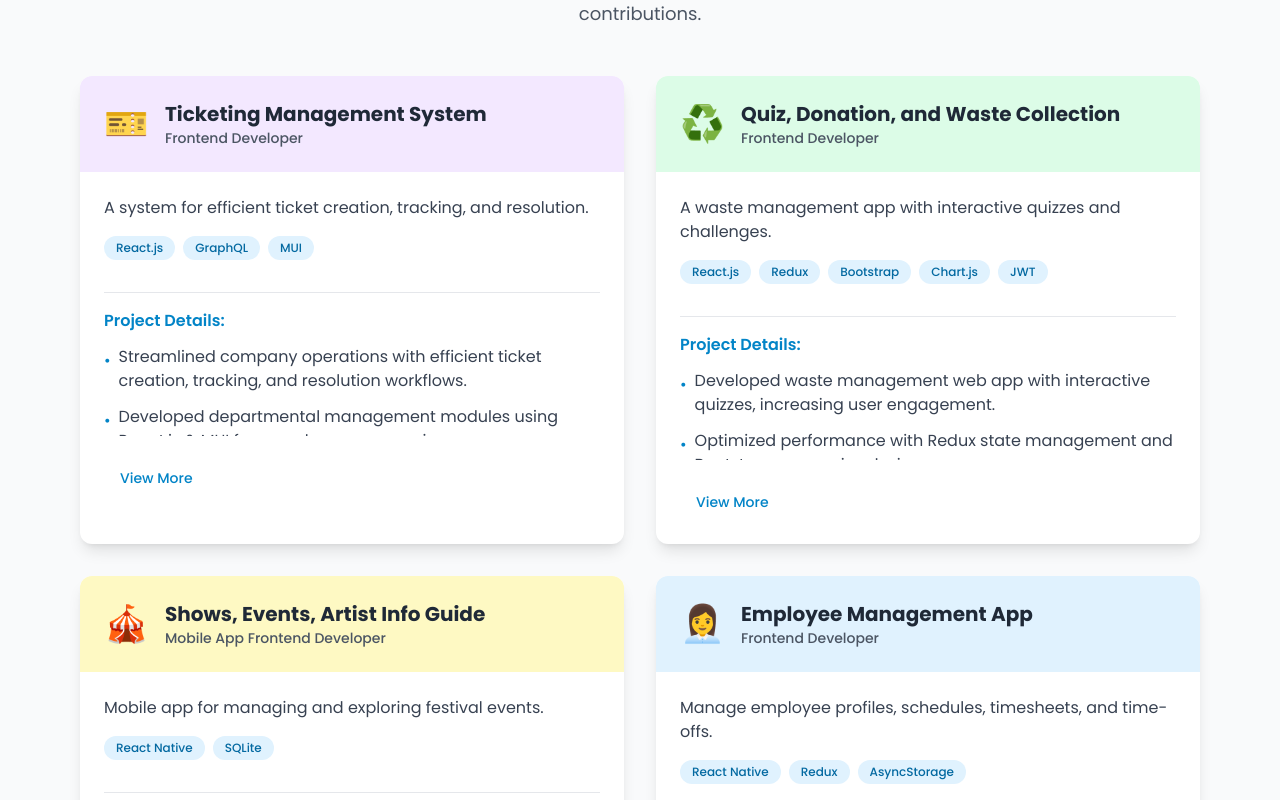
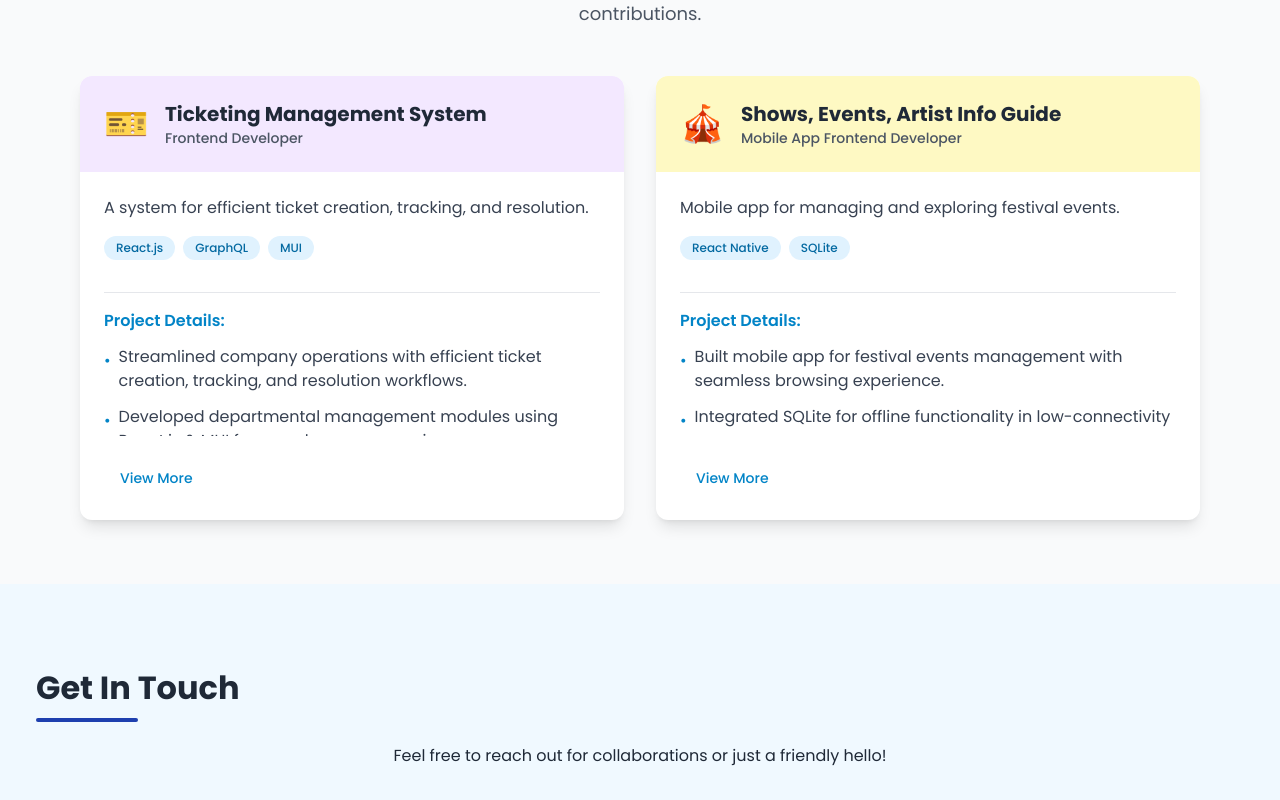
Before and after one commit to ikarthi2108/Portfolio_Karthikeyan, a React (Vite) app: page / in a window 1280 px wide. Shown: the part 2540-3340 px from the top of the page. Built offline with nearby package versions, Linux system fonts and the light colour scheme.

Commit message:
Update Projects.jsx

```diff
--- a/src/components/Projects.jsx
+++ b/src/components/Projects.jsx
@@ -25,21 +25,6 @@ const Projects = ({ darkMode }) => {
       accentColor: "bg-purple-100 dark:bg-purple-900"
     },
     {
-      title: "Quiz, Donation, and Waste Collection",
-      shortDescription: "A waste management app with interactive quizzes and challenges.",
-      fullDescription: [
-        "Developed waste management web app with interactive quizzes, increasing user engagement.",
-        "Optimized performance with Redux state management and Bootstrap responsive design.",
-        "Integrated RESTful APIs for dynamic content delivery and seamless communication.",
-        "Implemented secure authentication and role-based access control using JWT."
-      ],
-      role: "Frontend Developer",
-      technologies: ["React.js", "Redux", "Bootstrap", "Chart.js", "JWT"],
-      showLinks: false,
-      icon: "♻️",
-      accentColor: "bg-green-100 dark:bg-green-900"
-    },
-    {
       title: "Shows, Events, Artist Info Guide",
       shortDescription: "Mobile app for managing and exploring festival events.",
       fullDescription: [
@@ -53,21 +38,6 @@ const Projects = ({ darkMode }) => {
       icon: "🎪",
       accentColor: "bg-yellow-100 dark:bg-yellow-900"
     },
-    {
-      title: "Employee Management App",
-      shortDescription: "Manage employee profiles, schedules, timesheets, and time-offs.",
-      fullDescription: [
-        "Built mobile app to manage employee timesheets, schedules, profiles, and time-off requests.",
-        "Developed responsive UI components using React Native ensuring cross-platform compatibility.",
-        "Integrated secure login and profile management features for smooth user experience.",
-        "Optimized performance and implemented offline support using local storage."
-      ],
-      role: "Frontend Developer",
-      technologies: ["React Native", "Redux", "AsyncStorage"],
-      showLinks: false,
-      icon: "👩‍💼",
-      accentColor: "bg-blue-100 dark:bg-blue-900"
-    }
   ];
 
   return (
```
